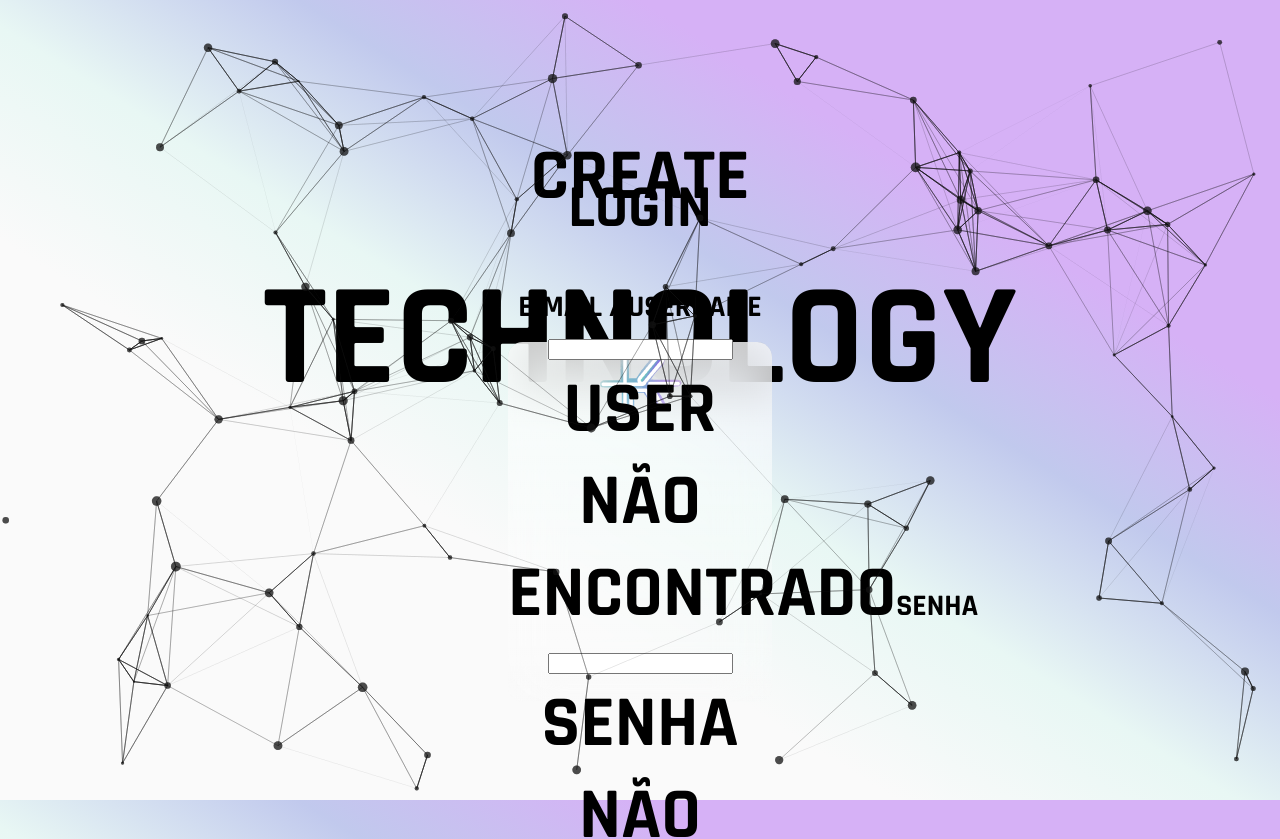
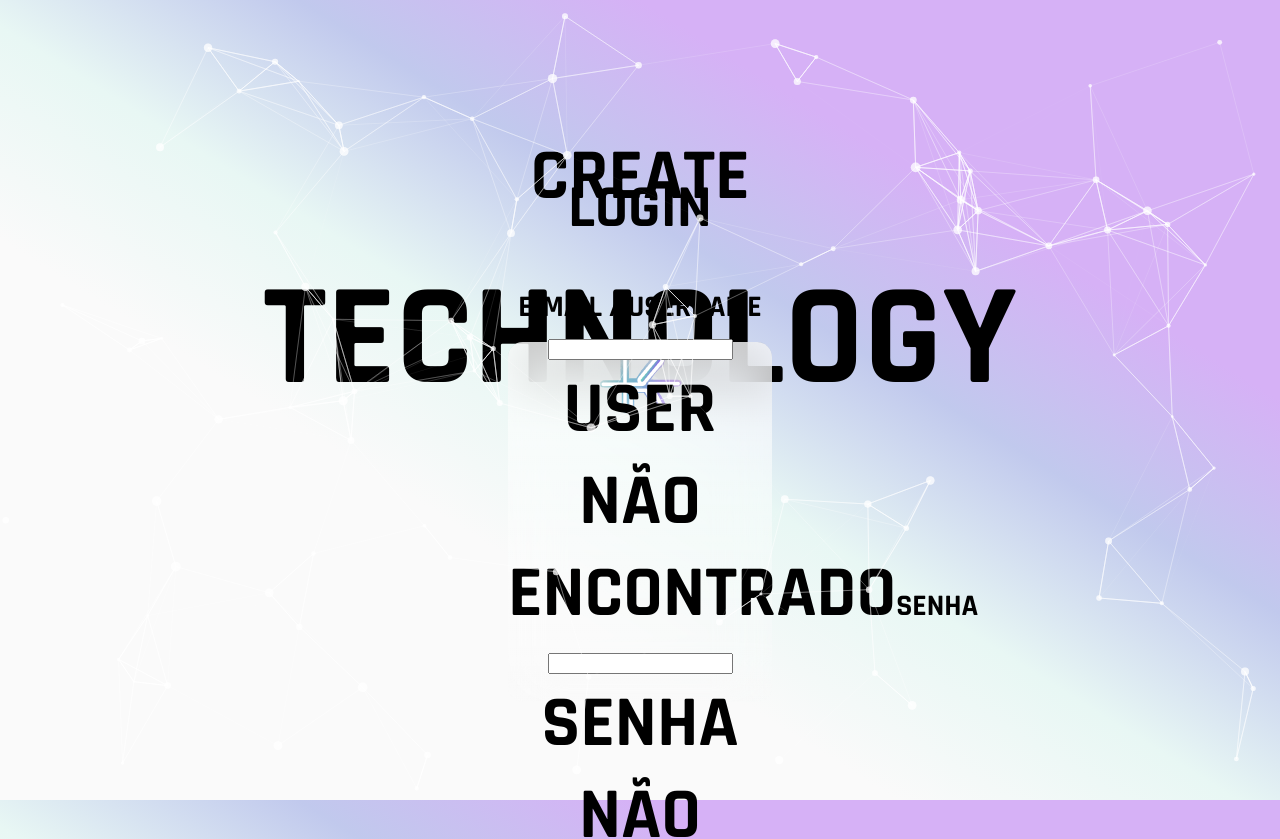
Before and after one commit to enzoggqs/desafio-kolabs, a React (Create React App) app: page / in a window 1280 px wide. Shown: the top 839 px of the page. Built offline with nearby package versions, Linux system fonts and the light colour scheme.

Commit message:
Fixing particles

```diff
--- a/src/App.js
+++ b/src/App.js
@@ -24,10 +24,6 @@ export const App = () => {
           fpsLimit: 30,
           interactivity: {
             events: {
-              onClick: {
-                enable: true,
-                mode: "push",
-              },
               onHover: {
                 enable: true,
                 mode: "grab",
@@ -52,10 +48,10 @@ export const App = () => {
           },
           particles: {
             color: {
-              value: "#111111",
+              value: "#FFFFFF",
             },
             links: {
-              color: "#111111",
+              color: "#FFFFFF",
               distance: 150,
               enable: true,
               opacity: 0.5,
```
